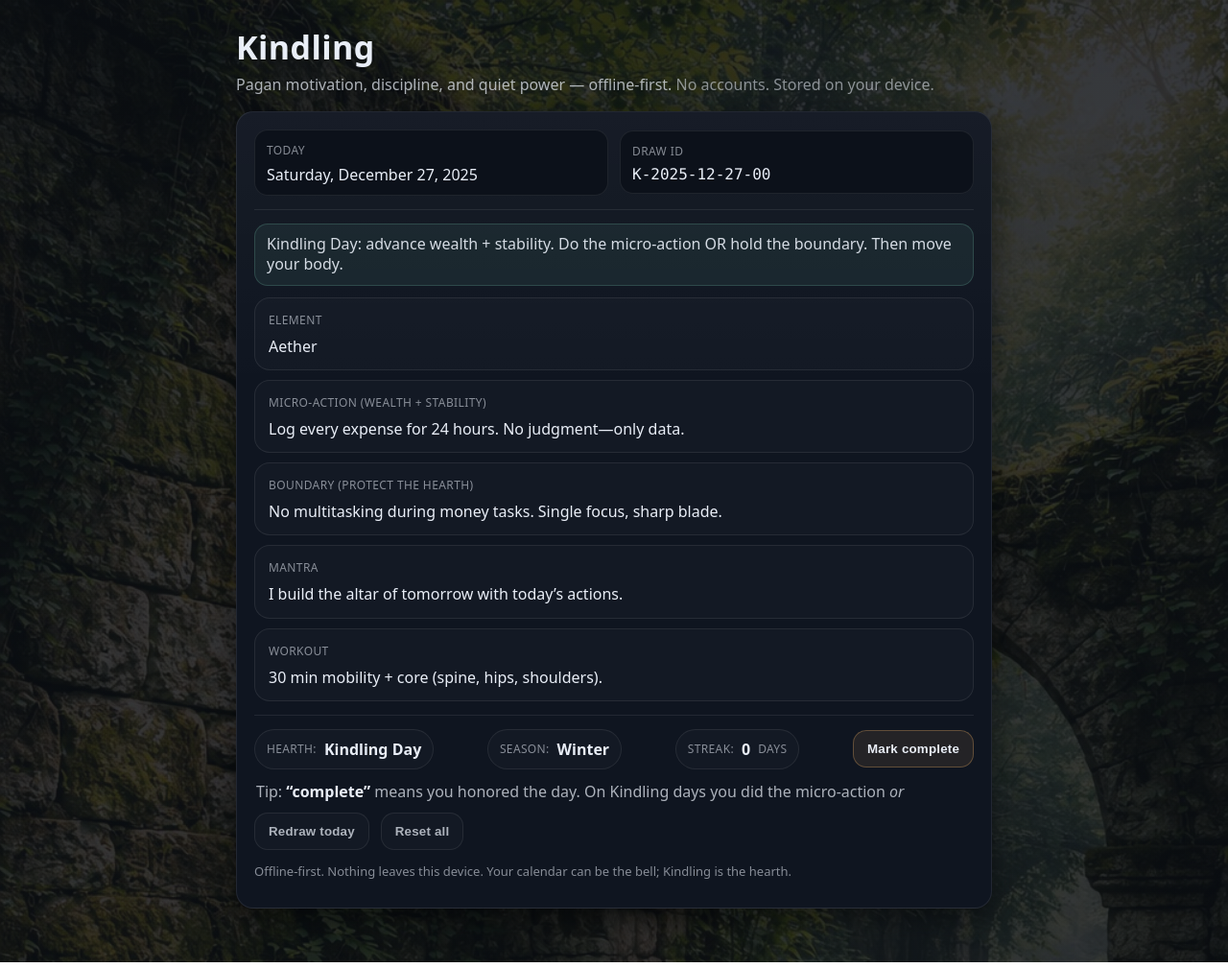
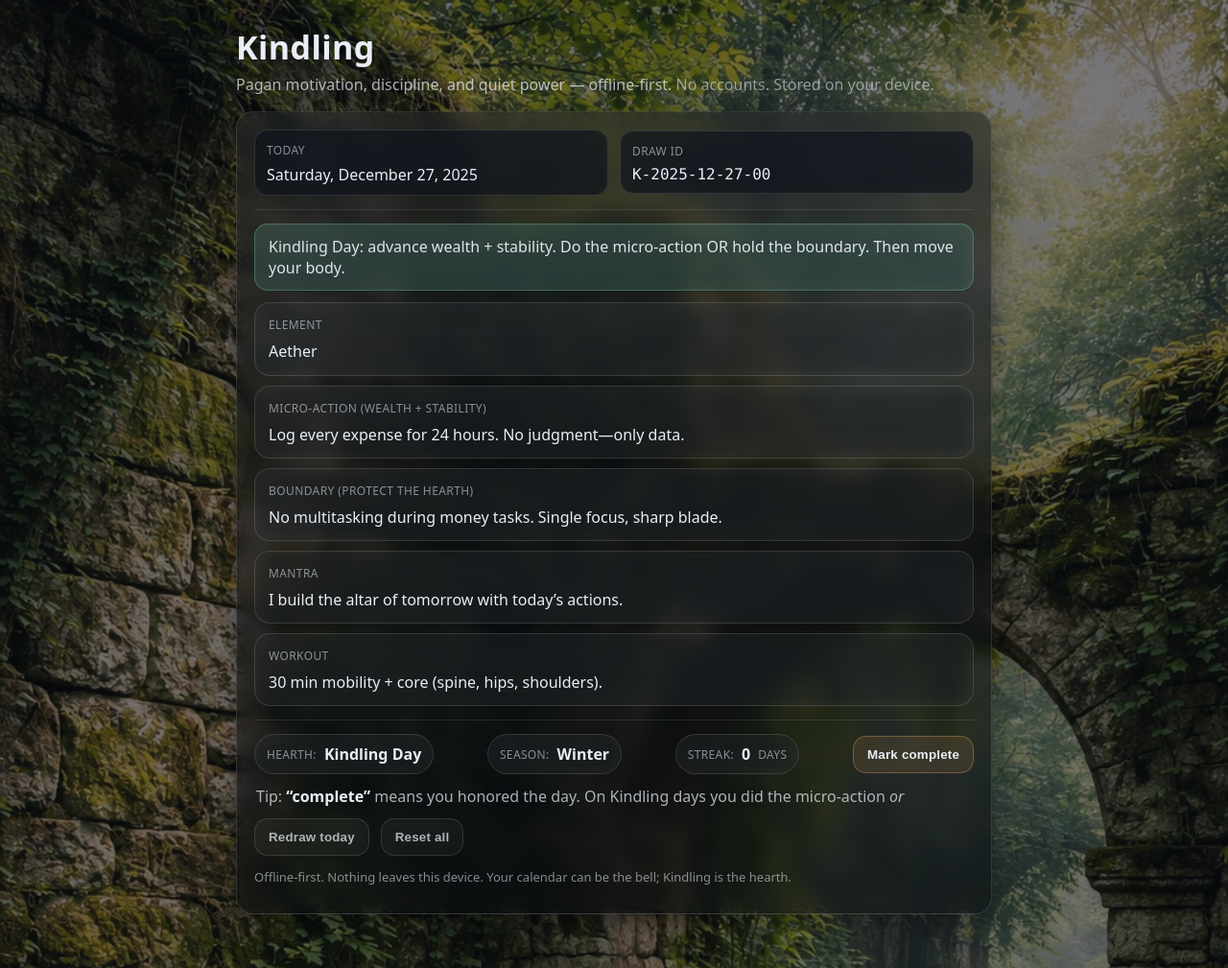
Before and after one commit to theblackstaginn/Kindling, a plain HTML site: page index.html in a window 1280 px wide. Shown: the whole page at 96% size. Drawn offline with Linux system fonts and the light colour scheme.

Commit message:
Update styles.css

```diff
--- a/styles.css
+++ b/styles.css
@@ -2,18 +2,19 @@
   --bg:#0b0f14;
   --panel:#0f1520;
   --panel2:#0c111a;
-  --line:rgba(255,255,255,.08);
+  --line:rgba(255,255,255,.10);
   --text:#e9eef7;
   --muted:rgba(233,238,247,.72);
   --dim:rgba(233,238,247,.55);
-  --accent:#b98b55; /* copper-ish */
-  --accent2:#7fd1b9; /* quiet green */
-  --shadow: 0 10px 30px rgba(0,0,0,.45);
+  --accent:#b98b55; /* copper */
+  --accent2:#7fd1b9; /* moss */
+  --shadow: 0 10px 30px rgba(0,0,0,.35);
   --radius: 18px;
 }
 
 *{box-sizing:border-box}
 html,body{height:100%}
+
 body{
   margin:0;
   font-family: ui-sans-serif, system-ui, -apple-system, Segoe UI, Roboto, Helvetica, Arial, "Apple Color Emoji","Segoe UI Emoji";
@@ -21,8 +22,8 @@ body{
 
   background:
     linear-gradient(
-      rgba(11,15,20,0.82),
-      rgba(11,15,20,0.82)
+      rgba(11,15,20,0.55),
+      rgba(11,15,20,0.55)
     ),
     url("bg-ruins-v2.jpg");
 
@@ -31,6 +32,7 @@ body{
   background-attachment: fixed;
 }
 
+/* ---- Layout ---- */
 
 .wrap{
   max-width: 820px;
@@ -39,26 +41,38 @@ body{
 }
 
 .top{margin-bottom: 16px;}
+
 .brand h1{
   margin: 0 0 6px;
   font-size: 34px;
   letter-spacing: .4px;
 }
+
 .sub{
   margin: 0;
   color: var(--muted);
   line-height: 1.35;
 }
+
 .dim{color: var(--dim)}
 .small{font-size: 13px}
-.mono{font-family: ui-monospace, SFMono-Regular, Menlo, Monaco, Consolas, "Liberation Mono","Courier New", monospace;}
+
+.mono{
+  font-family: ui-monospace, SFMono-Regular, Menlo, Monaco, Consolas, "Liberation Mono","Courier New", monospace;
+}
+
+/* ---- Glass Panels ---- */
 
 .panel{
-  background: linear-gradient(180deg, rgba(255,255,255,.03), transparent 35%), var(--panel);
-  border: 1px solid var(--line);
+  background:
+    linear-gradient(180deg, rgba(255,255,255,.06), rgba(255,255,255,0) 40%),
+    rgba(10,14,18,0.55);
+  border: 1px solid rgba(255,255,255,.12);
   border-radius: var(--radius);
   padding: 18px 18px 16px;
   box-shadow: var(--shadow);
+  backdrop-filter: blur(10px);
+  -webkit-backdrop-filter: blur(10px);
 }
 
 .row{
@@ -71,18 +85,23 @@ body{
 .headrow .datebox{
   flex: 1 1 220px;
 }
+
 .datebox{
-  background: var(--panel2);
-  border: 1px solid var(--line);
+  background: rgba(12,17,26,0.55);
+  border: 1px solid rgba(255,255,255,.12);
   border-radius: 14px;
   padding: 12px 12px 10px;
+  backdrop-filter: blur(10px);
+  -webkit-backdrop-filter: blur(10px);
 }
+
 .label{
   color: var(--dim);
   font-size: 12px;
   letter-spacing: .4px;
   text-transform: uppercase;
 }
+
 .value{
   margin-top: 6px;
   font-size: 16px;
@@ -91,17 +110,22 @@ body{
 
 .divider{
   height: 1px;
-  background: var(--line);
+  background: rgba(255,255,255,.10);
   margin: 14px 0;
 }
 
+/* ---- Cards ---- */
+
 .card{
-  background: rgba(255,255,255,.02);
-  border: 1px solid var(--line);
+  background: rgba(255,255,255,.05);
+  border: 1px solid rgba(255,255,255,.12);
   border-radius: 16px;
   padding: 14px 14px 12px;
   margin: 10px 0;
+  backdrop-filter: blur(10px);
+  -webkit-backdrop-filter: blur(10px);
 }
+
 .cardTitle{
   color: var(--dim);
   font-size: 12px;
@@ -109,41 +133,48 @@ body{
   text-transform: uppercase;
   margin-bottom: 8px;
 }
+
 .cardValue{
   font-size: 16px;
   line-height: 1.45;
   color: var(--text);
 }
 
+/* ---- Pills ---- */
+
 .pill{
-  background: rgba(255,255,255,.02);
-  border: 1px solid var(--line);
+  background: rgba(255,255,255,.05);
+  border: 1px solid rgba(255,255,255,.12);
   border-radius: 999px;
   padding: 9px 12px;
   display:flex;
   gap: 8px;
   align-items:center;
+  backdrop-filter: blur(10px);
+  -webkit-backdrop-filter: blur(10px);
 }
+
 .pillLabel{
   color: var(--dim);
   font-size: 12px;
   text-transform: uppercase;
   letter-spacing: .35px;
 }
+
 .pillValue{
   color: var(--text);
   font-weight: 650;
 }
 
-.footrow{
-  justify-content: space-between;
-}
+/* ---- Actions ---- */
+
+.footrow{justify-content: space-between}
 .actions{margin-top: 10px}
 
 .btn{
   appearance: none;
-  border: 1px solid rgba(185,139,85,.42);
-  background: rgba(185,139,85,.12);
+  border: 1px solid rgba(185,139,85,.45);
+  background: rgba(185,139,85,.15);
   color: var(--text);
   padding: 11px 14px;
   border-radius: 14px;
@@ -151,34 +182,44 @@ body{
   font-weight: 650;
   letter-spacing: .2px;
 }
-.btn:hover{background: rgba(185,139,85,.18)}
+
+.btn:hover{background: rgba(185,139,85,.22)}
 .btn:active{transform: translateY(1px)}
+
 .btn.ghost{
-  border-color: var(--line);
-  background: rgba(255,255,255,.02);
+  border-color: rgba(255,255,255,.12);
+  background: rgba(255,255,255,.04);
   color: var(--muted);
 }
+
 .btn.ghost:hover{
-  background: rgba(255,255,255,.04);
+  background: rgba(255,255,255,.07);
   color: var(--text);
 }
+
+/* ---- Rule Banner ---- */
+
+.ruleBanner{
+  background: rgba(127,209,185,.18);
+  border: 1px solid rgba(127,209,185,.30);
+  border-radius: 14px;
+  padding: 12px 14px;
+  color: rgba(233,238,247,.95);
+  line-height: 1.4;
+  margin: 10px 0 12px;
+  backdrop-filter: blur(10px);
+  -webkit-backdrop-filter: blur(10px);
+}
+
+/* ---- Footer Text ---- */
 
 .tip{
   margin: 12px 2px 8px;
   color: var(--muted);
   line-height: 1.45;
 }
+
 .quote{
   color: var(--text);
   font-weight: 650;
 }
-
-.ruleBanner{
-  background: rgba(127,209,185,.08);
-  border: 1px solid rgba(127,209,185,.20);
-  border-radius: 14px;
-  padding: 10px 12px;
-  color: rgba(233,238,247,.90);
-  line-height: 1.35;
-  margin: 10px 0 12px;
-}
```
